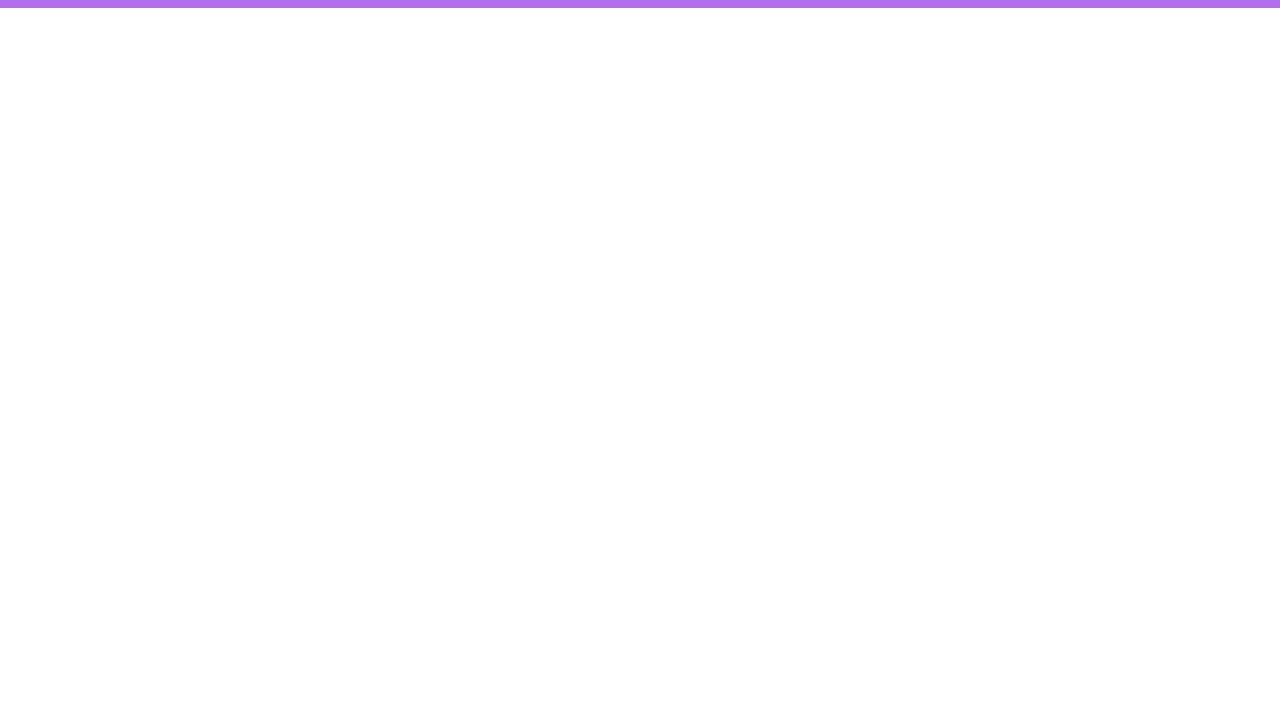
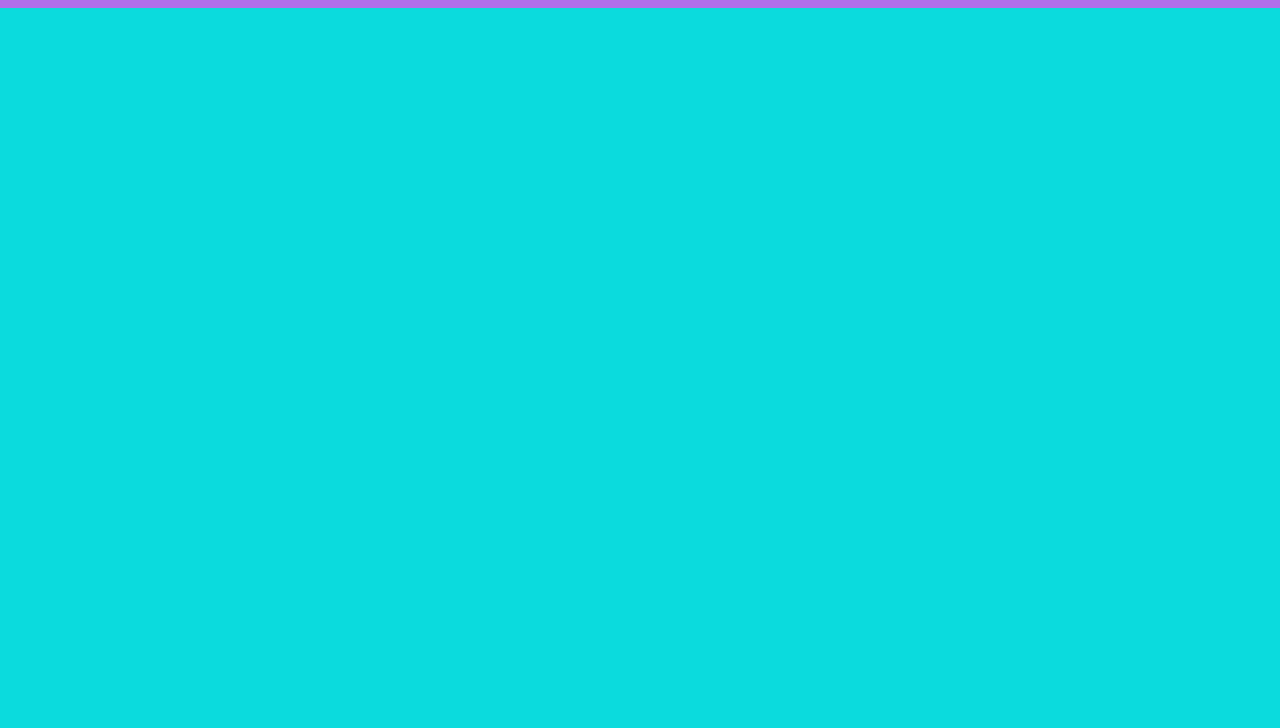
Before and after one commit to nazim3232/web-components, a plain HTML site: page responsive navbar/index.html in a window 1280 px wide. Shown: the part 72-800 px from the top of the page. Drawn offline with Linux system fonts and the light colour scheme.

Commit message:
badfasdfasfd

```diff
--- a/responsive navbar/style.css
+++ b/responsive navbar/style.css
@@ -8,6 +8,7 @@
 #head
 {
     height: 100vh;
+    background-color: rgb(12, 219, 219);
 }
 #nav_icon p{
     color: wheat;
```
